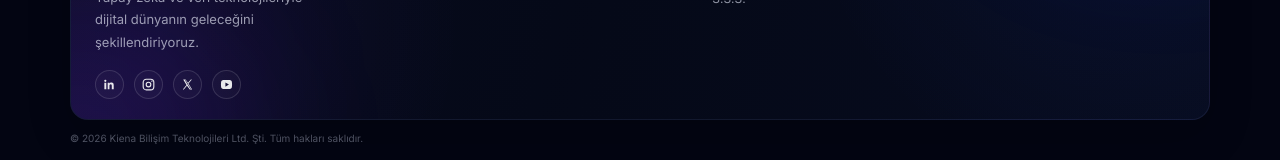
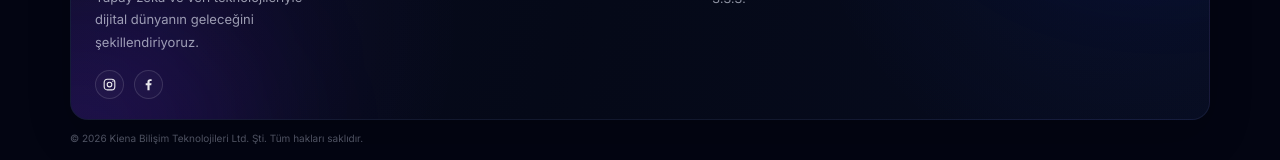
Before and after one commit to kenan-pamuk/kiena-web, a Next.js app: page / in a window 1280 px wide. Shown: the part 1914-2074 px from the top of the page. Built offline with nearby package versions, Linux system fonts and the light colour scheme.

Commit message:
Update footer.tsx

```diff
--- a/components/footer.tsx
+++ b/components/footer.tsx
@@ -29,17 +29,6 @@ function KienaLogo() {
   );
 }
 
-function LinkedinIcon() {
-  return (
-    <svg viewBox="0 0 24 24" aria-hidden="true">
-      <path
-        fill="currentColor"
-        d="M5.32 7.82a1.76 1.76 0 1 0 0-3.52 1.76 1.76 0 0 0 0 3.52ZM3.78 19.5h3.08V9.18H3.78V19.5ZM9.1 9.18h2.96v1.4h.04c.41-.78 1.42-1.7 2.92-1.7 3.13 0 3.71 2.06 3.71 4.74v5.88h-3.08v-5.21c0-1.24-.02-2.84-1.73-2.84-1.73 0-2 1.35-2 2.75v5.3H9.1V9.18Z"
-      />
-    </svg>
-  );
-}
-
 function InstagramIcon() {
   return (
     <svg viewBox="0 0 24 24" aria-hidden="true">
@@ -68,23 +57,12 @@ function InstagramIcon() {
   );
 }
 
-function XIcon() {
+function FacebookIcon() {
   return (
     <svg viewBox="0 0 24 24" aria-hidden="true">
       <path
         fill="currentColor"
-        d="M5.1 4h3.75l4.02 5.38L17.43 4H19l-5.42 6.43L19.35 20h-3.74l-4.48-5.96L6.08 20H4.5l5.91-7.02L5.1 4Zm2.82 1.3 8.44 13.4h1.18L9.1 5.3H7.92Z"
-      />
-    </svg>
-  );
-}
-
-function YoutubeIcon() {
-  return (
-    <svg viewBox="0 0 24 24" aria-hidden="true">
-      <path
-        fill="currentColor"
-        d="M20.45 7.15a2.7 2.7 0 0 0-1.9-1.91C16.88 4.8 12 4.8 12 4.8s-4.88 0-6.55.44a2.7 2.7 0 0 0-1.9 1.91A27.7 27.7 0 0 0 3.1 12c0 1.62.15 3.23.45 4.85a2.7 2.7 0 0 0 1.9 1.91c1.67.44 6.55.44 6.55.44s4.88 0 6.55-.44a2.7 2.7 0 0 0 1.9-1.91c.3-1.62.45-3.23.45-4.85s-.15-3.23-.45-4.85ZM10.25 15.4V8.6L15.9 12l-5.65 3.4Z"
+        d="M13.7 21v-8h2.7l.4-3.1h-3.1V7.9c0-.9.3-1.5 1.6-1.5H17V3.6c-.3 0-1.3-.1-2.5-.1-2.5 0-4.2 1.5-4.2 4.3v2.1H7.5V13h2.8v8h3.4Z"
       />
     </svg>
   );
@@ -215,15 +193,6 @@ export default function Footer() {
 
               <div className="kiena-footer-socials">
                 <a
-                  href="https://www.linkedin.com"
-                  target="_blank"
-                  rel="noopener noreferrer"
-                  aria-label="LinkedIn"
-                >
-                  <LinkedinIcon />
-                </a>
-
-                <a
                   href="https://www.instagram.com/heyglowyn"
                   target="_blank"
                   rel="noopener noreferrer"
@@ -233,21 +202,12 @@ export default function Footer() {
                 </a>
 
                 <a
-                  href="https://x.com"
+                  href="https://www.facebook.com/p/Glowyn-AI-61591561779098/"
                   target="_blank"
                   rel="noopener noreferrer"
-                  aria-label="X"
+                  aria-label="Facebook"
                 >
-                  <XIcon />
-                </a>
-
-                <a
-                  href="https://www.youtube.com"
-                  target="_blank"
-                  rel="noopener noreferrer"
-                  aria-label="YouTube"
-                >
-                  <YoutubeIcon />
+                  <FacebookIcon />
                 </a>
               </div>
             </div>
```
